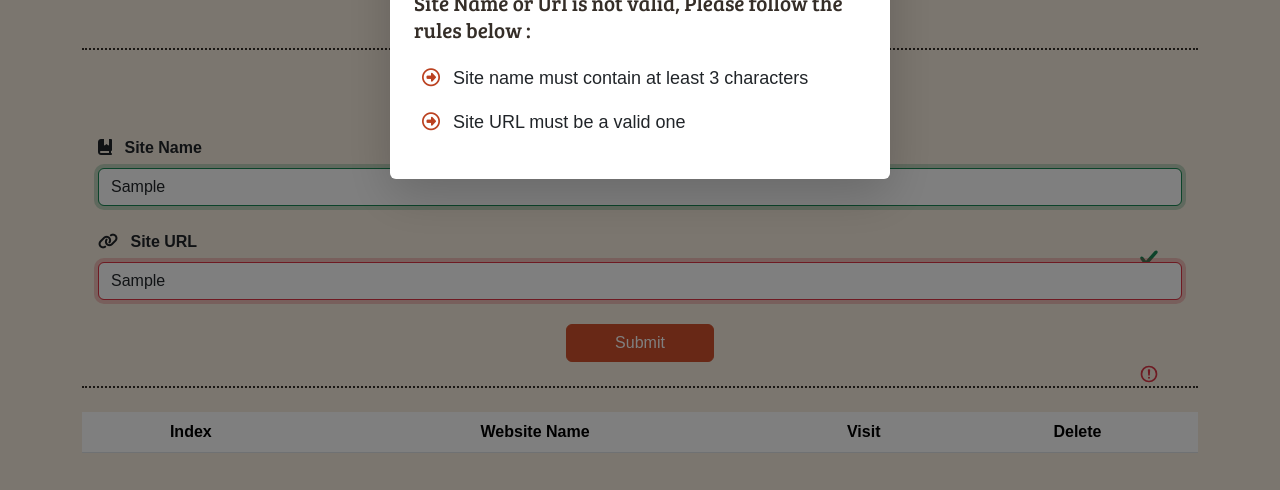
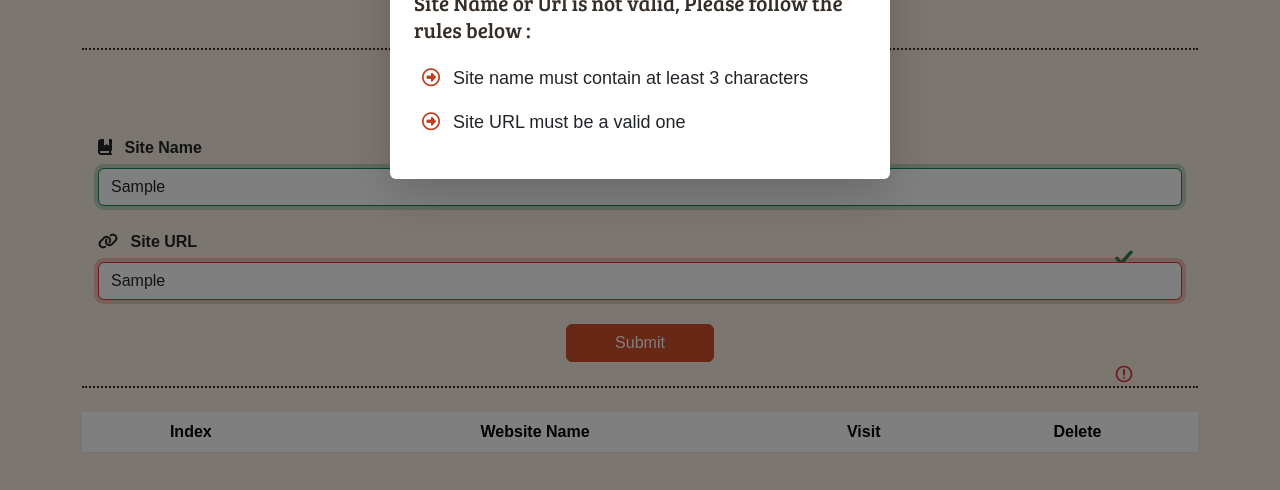
Before and after one commit to NadaTarek22/Bookmark, a plain HTML site: page index.html in a window 1280 px wide. Both pictures are taken after typing "Sample", "Sample" into the empty fields and a click on the button "Submit". Shown: the part 132-622 px from the top of the page. Drawn offline with Linux system fonts and the light colour scheme; a web font is replaced by a local one.

Commit message:
Update style.css

```diff
--- a/CSS/style.css
+++ b/CSS/style.css
@@ -141,12 +141,12 @@ td .btn2:hover{
 .w-5{
     width: 20px;
     top: 47.5%;
-    left: 89%;
+    left: 87%;
 }
 .w-6{
     width: 20px;
     top: 62%;
-    left: 89%;
+    left: 87%;
 }
 .fade{
     transition: none;
```
